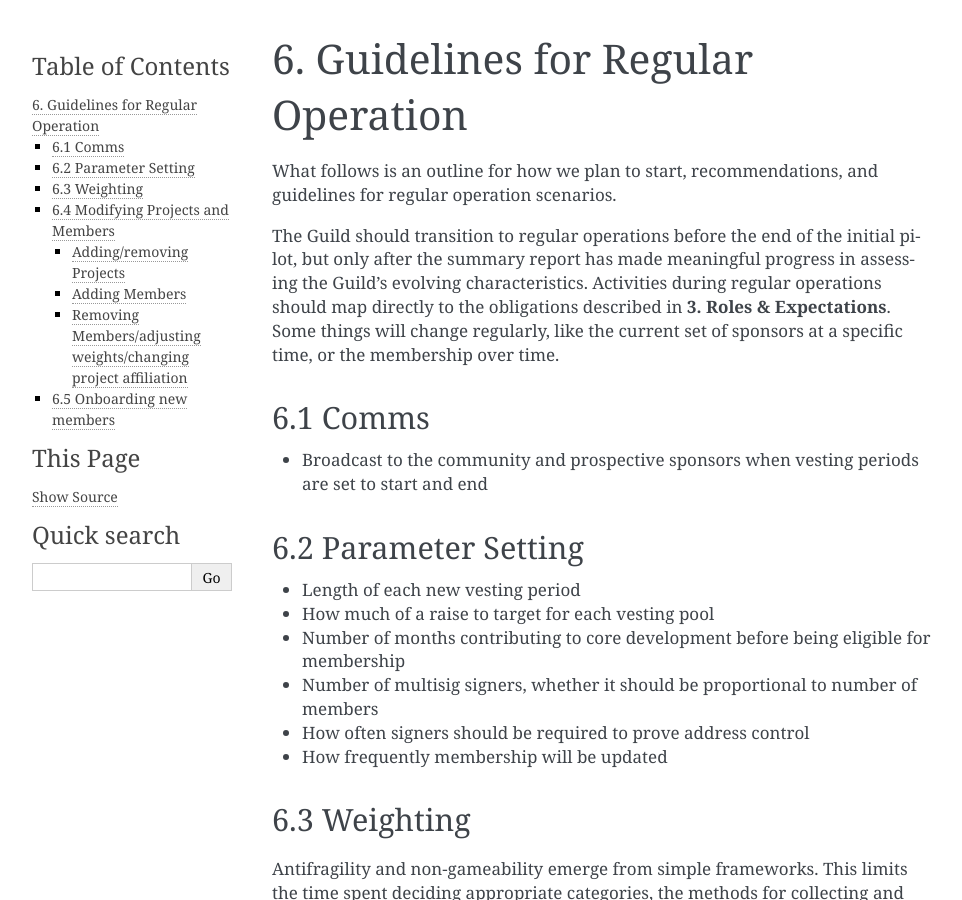
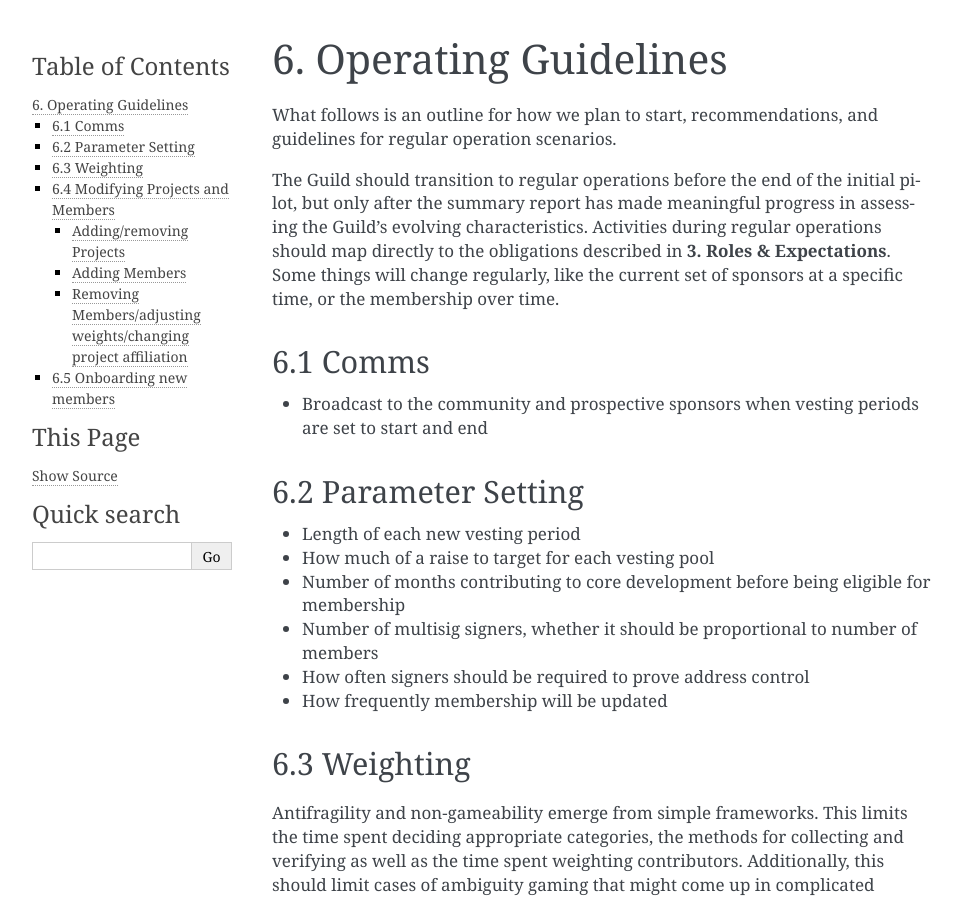
Before and after one commit to protocolguild/documentation, a Sphinx documentation site: the page built from docs/6-guidelines-for-regular-operation.md, in a window 1280 px wide and 900 px high. Shown: the whole window, without its empty margins (148-1110 px from the left). Built offline with Sphinx 7.4.7, drawn with Linux system fonts in a browser that asks for light colours.

Commit message:
change title

```diff
--- a/docs/6-guidelines-for-regular-operation.md
+++ b/docs/6-guidelines-for-regular-operation.md
@@ -1,4 +1,4 @@
-# 6. Guidelines for Regular Operation
+# 6. Operating Guidelines
 
 What follows is an outline for how we plan to start, recommendations, and guidelines for regular operation scenarios.
 
```
